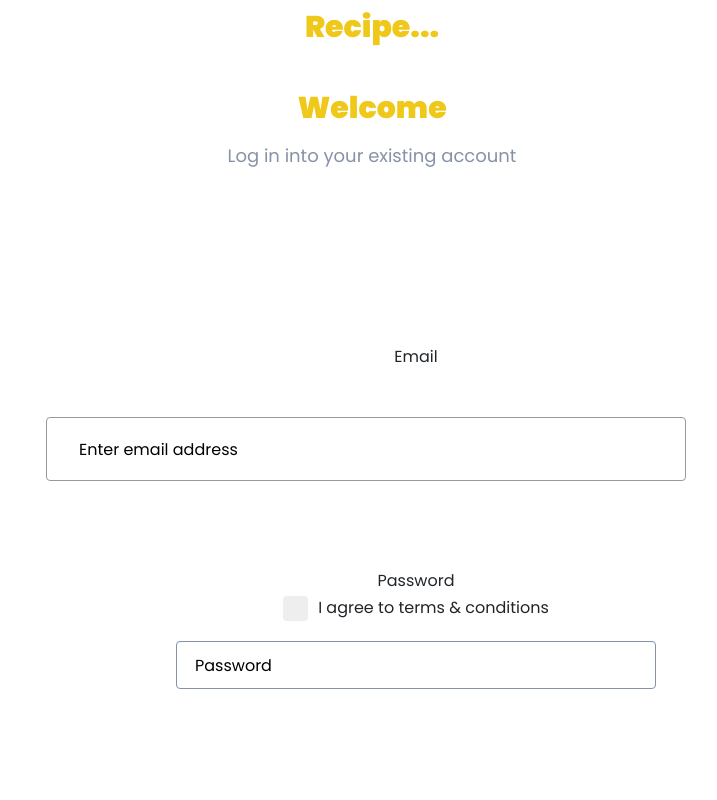
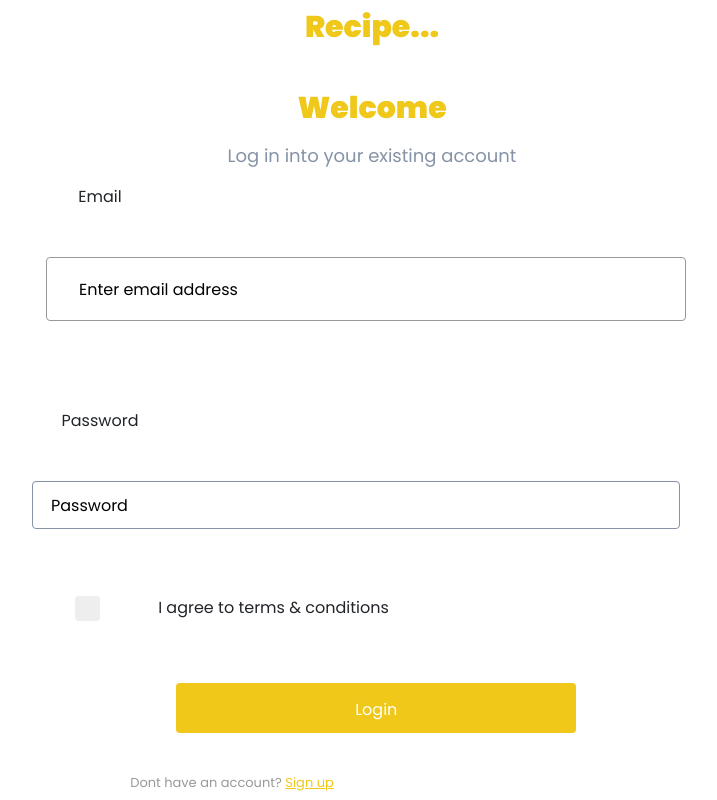
Before and after one commit to maulanazn/mamarecipeweb, a React (Vite) app: page /auth/login in a window 1280 px wide. Shown: the top 800 px of the page, without its empty margins (268-985 px from the left). Built offline with nearby package versions, Linux system fonts and the light colour scheme; no server answers.

Commit message:
I don't know

```diff
--- a/src/pages/assets/css/login.css
+++ b/src/pages/assets/css/login.css
@@ -36,6 +36,10 @@
         margin-left: 15vh;
     }
 
+    form .check-box {
+        margin-top: 40vh;
+    }
+
     .label-email, .label-password {
         font-size: 16px;
         font-weight: 500;
@@ -48,6 +52,7 @@
         margin: 0 0 40px 0;
         border: 1px solid #8692A6;
         border-radius: 4px;
+        margin-left: -20vh;
     }
 
     input[name="email"]:focus, input[name="password"]:focus {
@@ -58,11 +63,11 @@
         padding: 1rem;
     }
 
-    .check-box {
+    form .check-box {
         display: block;
         position: absolute;
-        padding-left: 35px;
-        margin-bottom: 22px;
+        margin-left: -23vh;
+        margin-top: 32vh;
         font-size: 16px;
     }
 
@@ -112,11 +117,11 @@
         transform: rotate(45deg);
     }
 
-    button {
-        margin-top: 30px;
-        padding: 15px 11.2rem;
+    form button {
+        margin-top: 10vh;
         font-size: 16px;
-        width: 25%;
+        margin-left: -24vh;
+        width: 5%;
         background-color: #EFC81A;
         display: inline-block;
         text-align: center;
@@ -192,7 +197,7 @@
         display: block;
         position: absolute;
         padding-left: 35px;
-        margin-bottom: 22px;
+        margin-top: 52vh;
         font-size: 16px;
     }
 
@@ -289,25 +294,25 @@
     }
 
     .form {
-        display: flex;
-        justify-content: center;
-        align-items: center;
-        flex-direction: column;
-        margin-top: 10vh;
+        margin-top: -10vh;
     }
 
-    .label-email, .label-password {
-        font-size: 16px;
-        font-weight: 500;
-        line-height: 24px;
+    form label {
+        margin-left: -79vh;
     }
 
-    input[name="email"], input[name="password"] {
-        width: 30rem;
-        height: 3rem;
-        margin: 0 0 40px 0;
-        border: 1px solid #8692A6;
-        border-radius: 4px;
+    form .check-box {
+        margin-left: -40vh;
+        margin-top: 40vh;
+    }
+
+    input[name="email"] {
+        margin-left: 10vh;
+    }
+
+    input[name="password"] {
+        margin-left: -15vh;
+        width: 120%;
     }
 
     input[name="email"]:focus, input[name="password"]:focus {
@@ -322,7 +327,7 @@
         display: block;
         position: absolute;
         padding-left: 35px;
-        margin-bottom: 22px;
+        margin-top: 40vh;
         font-size: 16px;
     }
 
--- a/src/pages/assets/css/register.css
+++ b/src/pages/assets/css/register.css
@@ -314,15 +314,15 @@
         padding: 1rem;
     }
 
-    .check-box {
+    form .check-box-register {
         display: block;
         position: absolute;
-        padding-left: 35px;
-        margin-bottom: 22px;
+        margin-left: -35vh;
+        margin-top: 62vh;
         font-size: 16px;
     }
 
-    .check-box input {
+    .check-box-register input {
         position: absolute;
         height: 0;
         width: 0;
@@ -334,15 +334,16 @@
         left: 0;
         height: 25px;
         width: 25px;
+        margin-left: -6vh;
         background-color: #eee;
         border-radius: 4px;
     }
 
-    .check-box:hover input ~ .check-mark {
+    .check-box-register:hover input ~ .check-mark {
         background-color: #ccc;
     }
 
-    .check-box input:checked ~ .check-mark {
+    .check-box-register input:checked ~ .check-mark {
         background-color: #EFC81A;
     }
 
@@ -352,11 +353,11 @@
         display: none;
     }
 
-    .check-box input:checked ~ .check-mark:after {
+    .check-box-register input:checked ~ .check-mark:after {
         display: block;
     }
 
-    .check-box .check-mark:after {
+    .check-box-register .check-mark:after {
         left: 9px;
         top: 5px;
         width: 5px;
--- a/src/pages/auth/RegisterPage.jsx
+++ b/src/pages/auth/RegisterPage.jsx
@@ -68,7 +68,7 @@ export default function RegisterPage() {
                     <input required type="password" value={userData.password} name="password" id="password" onChange={onUserChange} />
                     <br/>
 
-                    <label className="check-box">
+                    <label className="check-box-register">
                         <input required type="checkbox" name="agree-terms"/>
                         <span className="check-mark"></span>
                         I agree to terms & conditions
```
